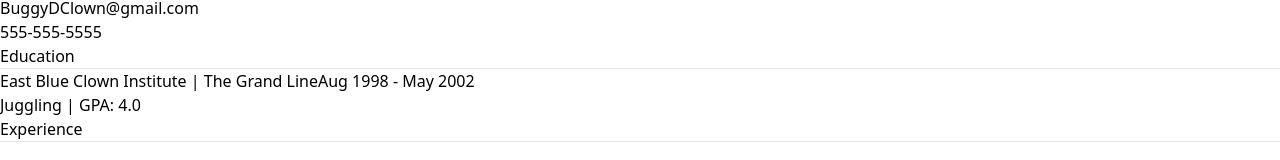
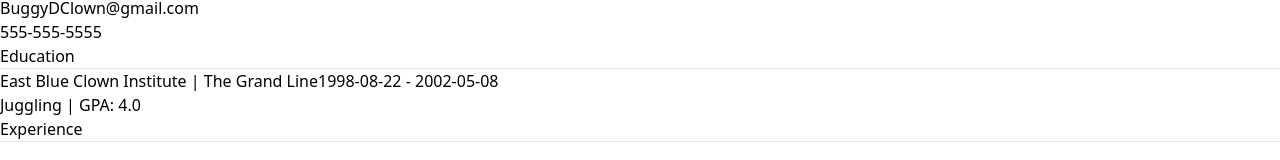
Before and after one commit to jellybro99/CV-application, a React (Vite) app: page / in a window 1280 px wide. Shown: the part 492-652 px from the top of the page. Built offline with nearby package versions, Linux system fonts and the light colour scheme.

Commit message:
Setup edit for all inputs

```diff
--- a/src/App.jsx
+++ b/src/App.jsx
@@ -17,8 +17,8 @@ const defaultResume = {
       {
         name: "East Blue Clown Institute",
         location: "The Grand Line",
-        startDate: "Aug 1998",
-        endDate: "May 2002",
+        startDate: "1998-08-22",
+        endDate: "2002-05-08",
         degree: "Juggling",
         gpa: "4.0"
       }
@@ -28,16 +28,16 @@ const defaultResume = {
     jobs: [
       {
         company: "Buggy Pirates",
-        position: "Captin",
-        startDate: "June 2004",
+        position: "Captain",
+        startDate: "2004-08-22",
         endDate: "",
         responsibilites:""
       },
       {
         company: "World Government",
         position: "Warlord",
-        startDate: "Aug 2022",
-        endDate: "Dec 2022",
+        startDate: "2022-08-12",
+        endDate: "2022-12-18",
         responsibilites:""
       }
     ]
--- a/src/components/EducationInput.jsx
+++ b/src/components/EducationInput.jsx
@@ -1,4 +1,4 @@
-import { useState } from "react";
+import { useEffect, useState } from "react";
 import Input from "./Input";
 import Button from "./Button";
 import Collapsable from "./Collapsable";
@@ -7,16 +7,27 @@ function ExperienceInput({ resume, setResume }) {
   //read from resume to find how many states
   //figure out how best to store and remove schools
   const [values, setValues] = useState({
-    school:"",
+    name:"",
     degree:"",
     startDate:"",
     endDate:"",
   });
 
+  useEffect(() => {
+    if(resume != ""){
+      setValues({
+        name: resume.education.schools[0].name,
+        degree: resume.education.schools[0].degree,
+        startDate: resume.education.schools[0].startDate,
+        endDate: resume.education.schools[0].endDate
+      });
+    }
+  }, [resume])
+
   const inputs = [
     {
       id:1,
-      name:"school",
+      name:"name",
       type:"text",
       label:"School"
     },
--- a/src/components/ExperienceInput.jsx
+++ b/src/components/ExperienceInput.jsx
@@ -1,4 +1,4 @@
-import { useState } from "react";
+import { useEffect, useState } from "react";
 import Input from "./Input";
 import Button from "./Button";
 import Collapsable from "./Collapsable";
@@ -16,6 +16,18 @@ function ExperienceInput({ resume, setResume }) {
     endDate:"",
     responsibilites:""
   });
+
+  useEffect(() => {
+    if(resume != ""){
+      setValues({
+        company: resume.experience.jobs[0].company,
+        position: resume.experience.jobs[0].position,
+        startDate: resume.experience.jobs[0].startDate,
+        endDate: resume.experience.jobs[0].endDate,
+        responsibilites: resume.experience.jobs[0].responsibilites
+      });
+    }
+  }, [resume])
 
   const inputs = [
     {
```
